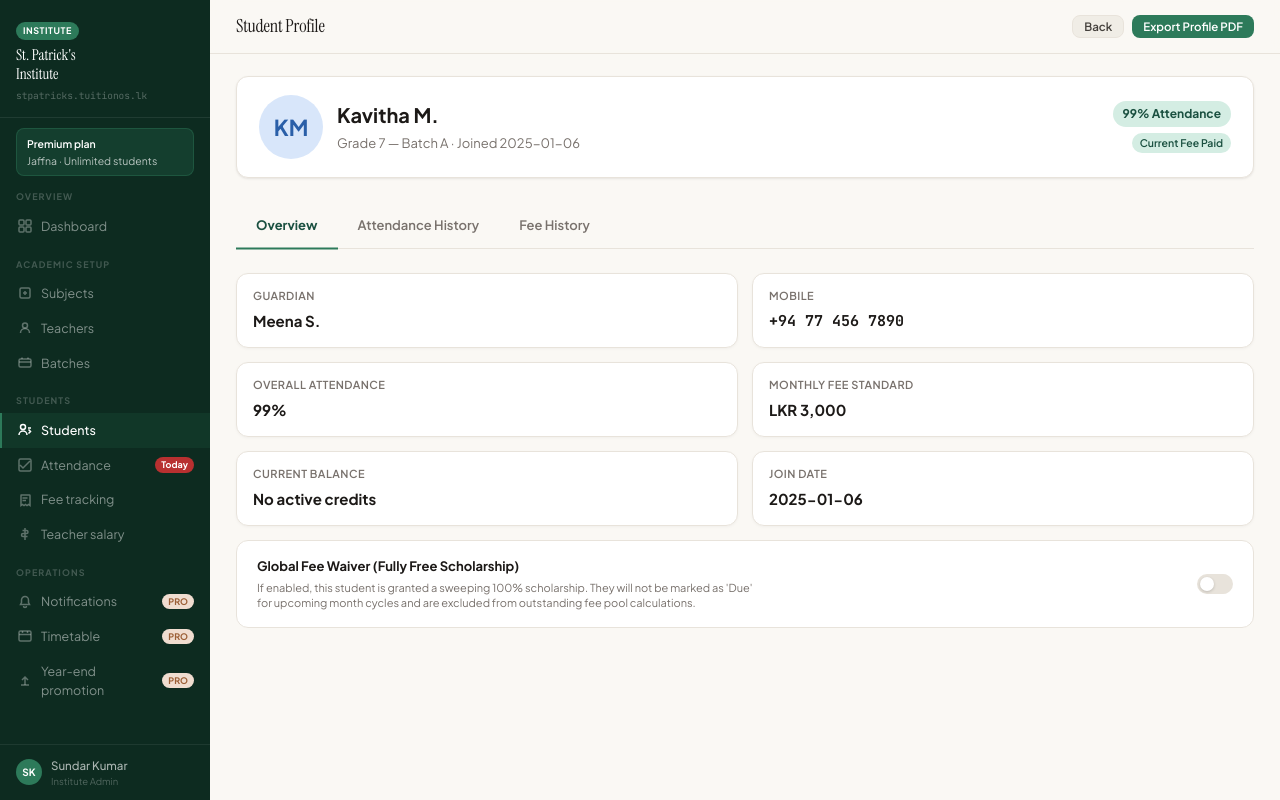
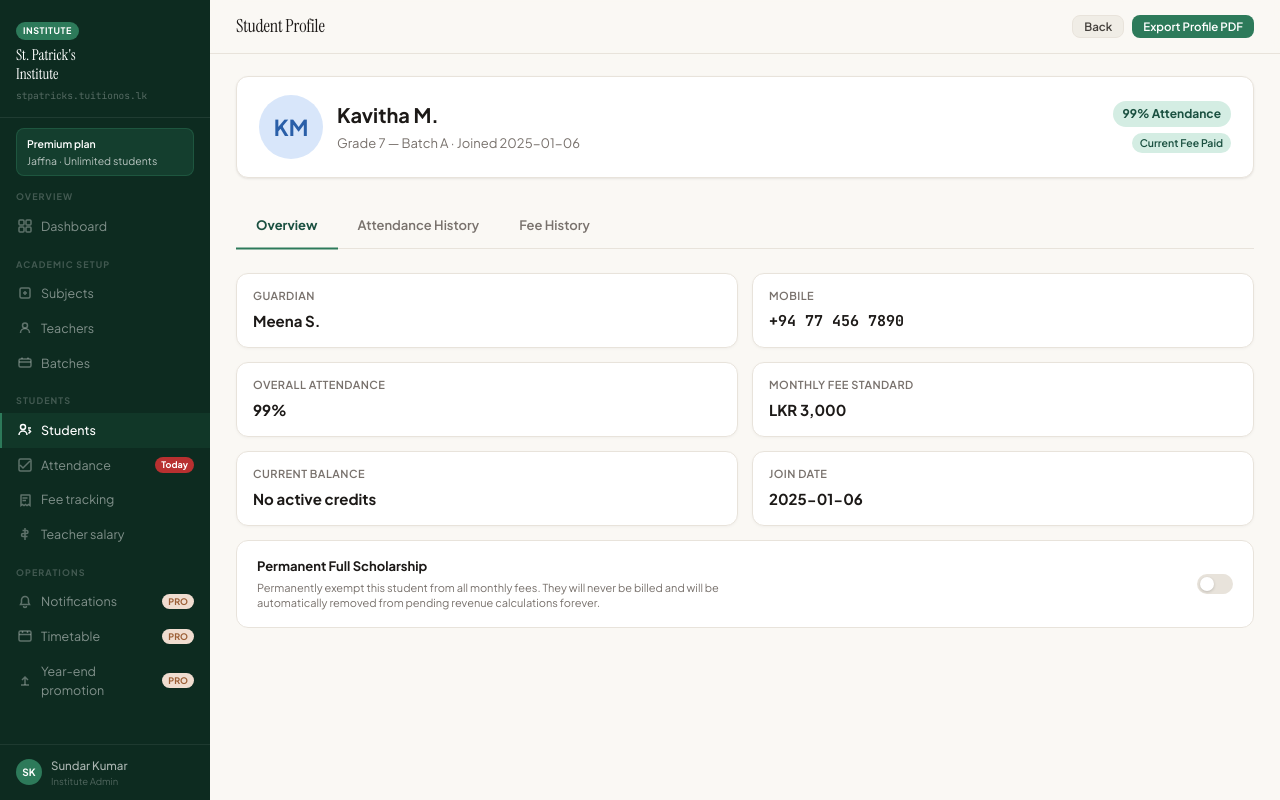
Before and after one commit to umakaranuma/tuitionos, a Next.js app in the folder frontend/institute/: page /students/1 in a window 1280 px wide. Built offline with nearby package versions, Linux system fonts and the light colour scheme.

Commit message:
feat: implement student profile dashboard with attendance and fee management tabs

```diff
--- a/frontend/institute/src/app/fees/page.tsx
+++ b/frontend/institute/src/app/fees/page.tsx
@@ -311,8 +311,8 @@ export default function FeesPage() {
 
             <div style={{ display: "flex", alignItems: "center", justifyContent: "space-between", padding: "10px 0 4px", borderBottom: "1px solid var(--ln)" }}>
               <div>
-                <div style={{ fontSize: 12.5, fontWeight: 600, color: "var(--ink)" }}>Grant scholarship / Waive fee</div>
-                <div style={{ fontSize: 10.5, color: "var(--ink3)", marginTop: 2 }}>Waive the fee completely for this student</div>
+                <div style={{ fontSize: 12.5, fontWeight: 600, color: "var(--ink)" }}>Exempt fee for this month only (100% Free)</div>
+                <div style={{ fontSize: 10.5, color: "var(--ink3)", marginTop: 2 }}>Waive the fee purely for the current month cycle.</div>
               </div>
               <button
                 className={`toggle ${payForm.isWaived ? "on" : ""}`}
--- a/frontend/institute/src/app/students/[id]/page.tsx
+++ b/frontend/institute/src/app/students/[id]/page.tsx
@@ -127,9 +127,9 @@ export default function StudentSinglePage() {
             <span style={{ fontSize: 12, fontWeight: 700, background: attBg(student.attPct), color: attFg(student.attPct), padding: "4px 10px", borderRadius: 99 }}>
               {student.attPct}% Attendance
             </span>
-            {isFree ? <span style={{ background:"#ede8fc",color:"#6b3ea8",fontSize:10.5,fontWeight:600,padding:"4px 10px",borderRadius:99 }}>Fully Free (Scholarship)</span> :
+            {isFree ? <span style={{ background:"#ede8fc",color:"#6b3ea8",fontSize:10.5,fontWeight:600,padding:"4px 10px",borderRadius:99 }}>Free Scholar (Permanent)</span> :
              currentFee.status === "paid" ? <span className="bdg b-paid">Current Fee Paid</span> :
-             currentFee.status === "waived" ? <span style={{ background:"#ede8fc",color:"#6b3ea8",fontSize:10.5,fontWeight:600,padding:"4px 10px",borderRadius:99 }}>Fee Waived</span> :
+             currentFee.status === "waived" ? <span style={{ background:"#ede8fc",color:"#6b3ea8",fontSize:10.5,fontWeight:600,padding:"4px 10px",borderRadius:99 }}>Monthly Exemption (Free)</span> :
              currentFee.status === "partial" ? <span style={{ background:"#fef3d7",color:"#c07b1a",fontSize:10.5,fontWeight:600,padding:"4px 10px",borderRadius:99 }}>Fee Partial</span> :
              currentFee.status === "overdue" ? <span style={{ background:"#fceaea",color:"#b83030",fontSize:10.5,fontWeight:600,padding:"4px 10px",borderRadius:99 }}>Fee Overdue</span> :
              <span className="bdg b-due">Fee Due</span>}
@@ -181,9 +181,9 @@ export default function StudentSinglePage() {
 
               <div style={{ padding: "16px 20px", background: isFree ? "#f6f3fc" : "#fff", border: isFree ? "1px solid #d9ccf5" : "1px solid var(--ln)", borderRadius: 12, display: "flex", justifyContent: "space-between", alignItems: "center" }}>
                 <div>
-                  <div style={{ fontSize: 13, fontWeight: 700, color: isFree ? "#6b3ea8" : "var(--ink)" }}>Global Fee Waiver (Fully Free Scholarship)</div>
+                  <div style={{ fontSize: 13, fontWeight: 700, color: isFree ? "#6b3ea8" : "var(--ink)" }}>Permanent Full Scholarship</div>
                   <div style={{ fontSize: 11, color: "var(--ink3)", marginTop: 4, maxWidth: 500, lineHeight: 1.4 }}>
-                    If enabled, this student is granted a sweeping 100% scholarship. They will not be marked as 'Due' for upcoming month cycles and are excluded from outstanding fee pool calculations.
+                    Permanently exempt this student from all monthly fees. They will never be billed and will be automatically removed from pending revenue calculations forever.
                   </div>
                 </div>
                 <button className={`toggle ${isFree ? "on" : ""}`} onClick={toggleFree} />
@@ -311,7 +311,7 @@ export default function StudentSinglePage() {
           <div className="form-gap">
             <div style={{ display: "flex", alignItems: "center", justifyContent: "space-between", padding: "10px 0 4px", borderBottom: "1px solid var(--ln)" }}>
               <div>
-                <div style={{ fontSize: 12.5, fontWeight: 600, color: "var(--ink)" }}>Waive fee for {editHistory.record.month}</div>
+                <div style={{ fontSize: 12.5, fontWeight: 600, color: "var(--ink)" }}>Exempt fee for {editHistory.record.month} (100% Free)</div>
               </div>
               <button
                 className={`toggle ${editForm.isWaived ? "on" : ""}`}
--- a/frontend/institute/src/app/students/page.tsx
+++ b/frontend/institute/src/app/students/page.tsx
@@ -168,7 +168,7 @@ export default function StudentsPage() {
                       <div style={{ display: "flex", flexDirection: "column", gap: 4 }}>
                         <div style={{ display: "flex", alignItems: "center", gap: 6 }}>
                           {s.isFree
-                            ? <span style={{ background:"#ede8fc",color:"#6b3ea8",fontSize:10.5,fontWeight:600,padding:"2px 8px",borderRadius:99 }}>100% Scholarship</span>
+                            ? <span style={{ background:"#ede8fc",color:"#6b3ea8",fontSize:10.5,fontWeight:600,padding:"2px 8px",borderRadius:99 }}>Free Scholar (Permanent)</span>
                             : s.fee === "paid"
                               ? <span className="bdg b-paid">Paid</span>
                               : s.fee === "overdue"
@@ -346,8 +346,8 @@ export default function StudentsPage() {
           </div>
           <div style={{ padding: "12px 14px", marginTop: 4, background: form.isFree ? "#f6f3fc" : "#fff", border: form.isFree ? "1px solid #d9ccf5" : "1px solid var(--ln)", borderRadius: 10, display: "flex", justifyContent: "space-between", alignItems: "center" }}>
             <div>
-              <div style={{ fontSize: 12.5, fontWeight: 700, color: form.isFree ? "#6b3ea8" : "var(--ink)" }}>Fully Free Scholarship</div>
-              <div style={{ fontSize: 10.5, color: "var(--ink3)", marginTop: 2 }}>Grant a 100% permanent fee waiver for this student.</div>
+              <div style={{ fontSize: 12.5, fontWeight: 700, color: form.isFree ? "#6b3ea8" : "var(--ink)" }}>Free Scholar (Permanent)</div>
+              <div style={{ fontSize: 10.5, color: "var(--ink3)", marginTop: 2 }}>Permanently exempt this student from all future monthly fee billing cycles.</div>
             </div>
             <button className={`toggle ${form.isFree ? "on" : ""}`} onClick={() => setForm(f => ({ ...f, isFree: !f.isFree }))} />
           </div>
```
